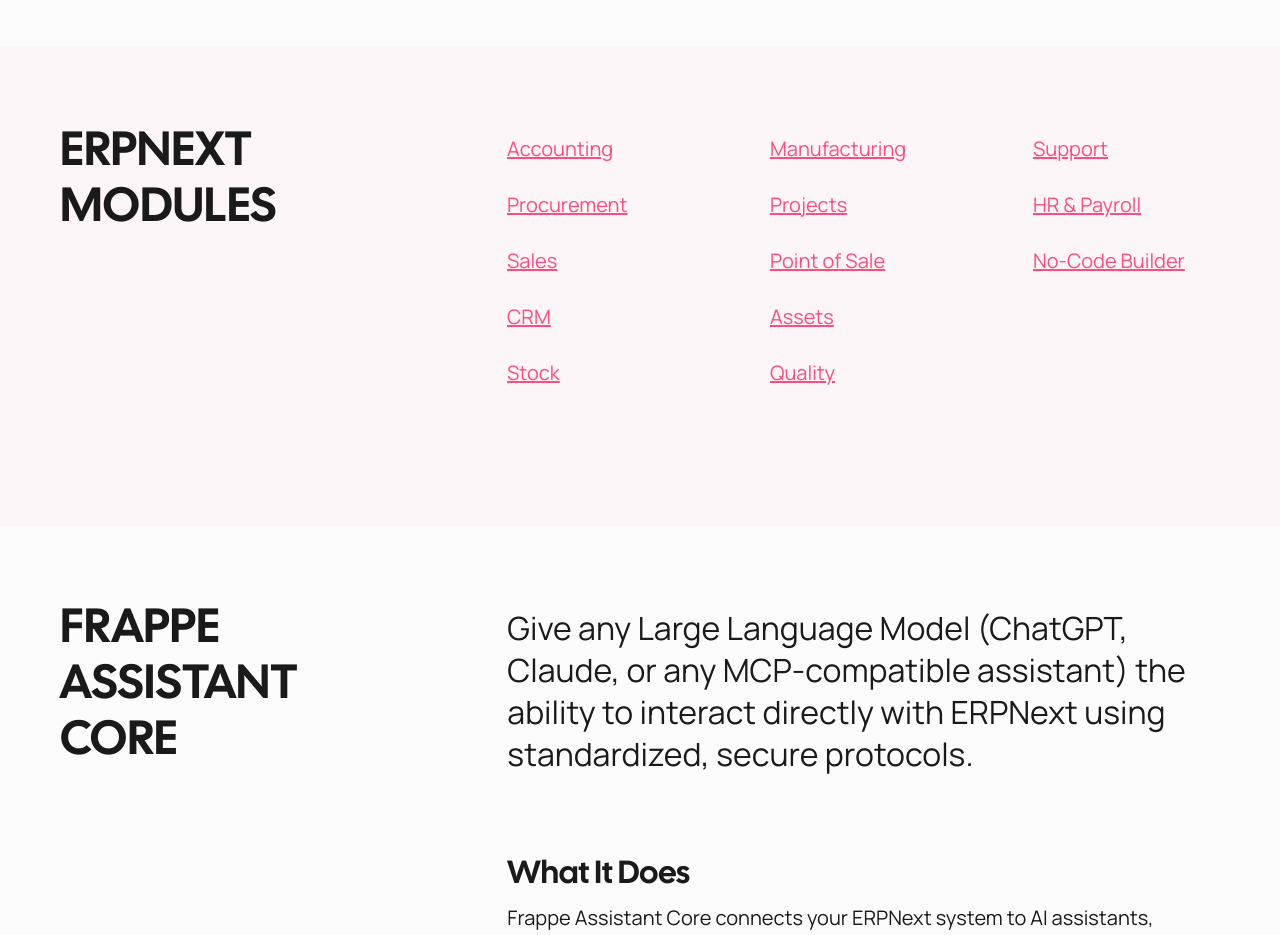
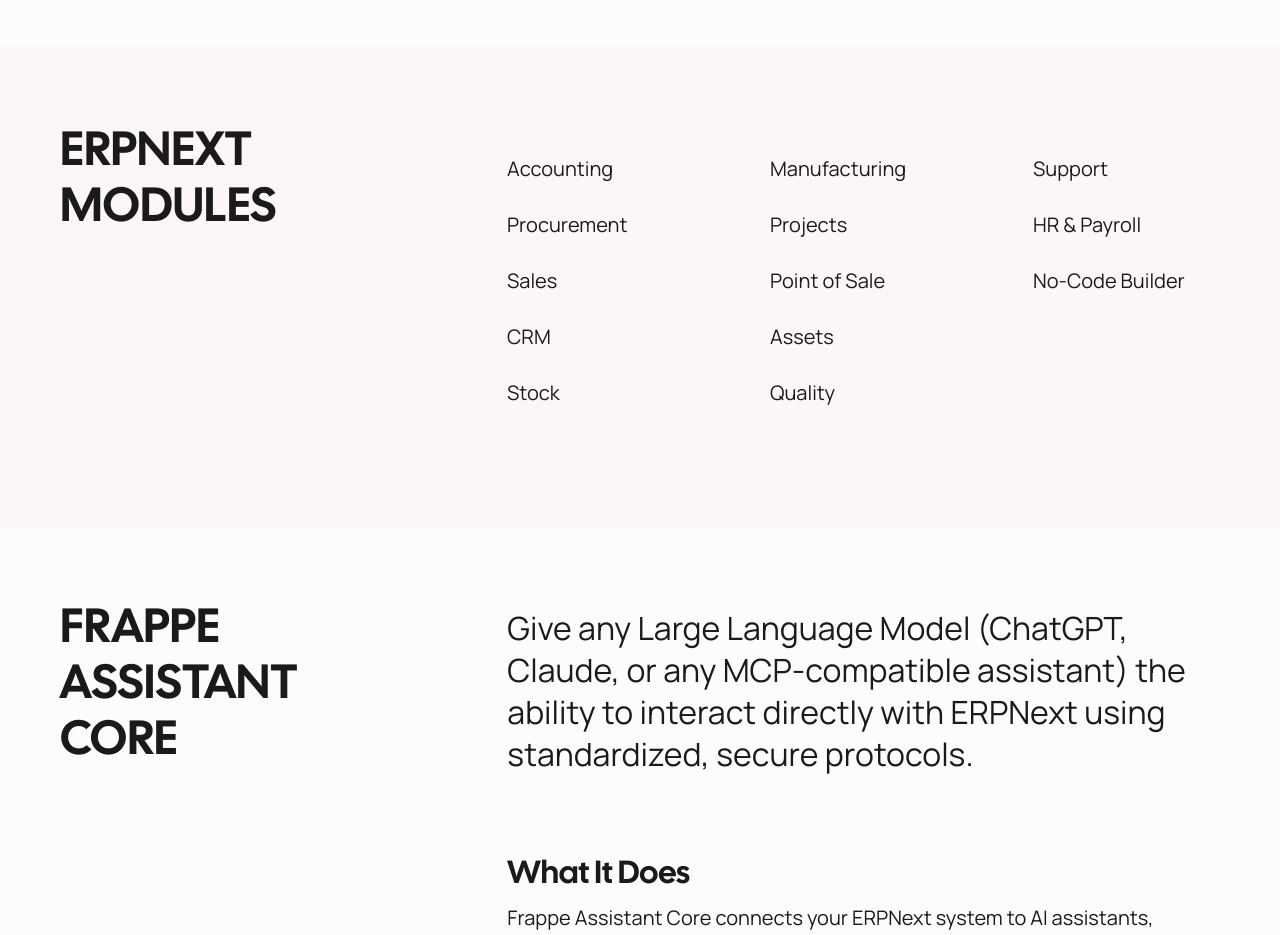
Before and after one commit to kate9809/envlab, a website: page source/frappe.html in a window 1280 px wide. Shown: the part 4160-5095 px from the top of the page. Drawn offline with Linux system fonts and the light colour scheme.

Commit message:
Add files via upload

```diff
--- a/source/frappe.html
+++ b/source/frappe.html
@@ -21,7 +21,10 @@
     media="(prefers-color-scheme: light)">
   <link rel="apple-touch-icon" sizes="192x192" href="favicons/favicon_192x192_dark.png"
     media="(prefers-color-scheme: dark)">
-
+  <link rel="preload" href="./fonts/CalSans/CalSans-Regular.woff2" as="font" type="font/woff2" crossorigin>
+  <link rel="preload" href="./fonts/Manrope/Manrope-Regular.woff2" as="font" type="font/woff2" crossorigin>
+  <link rel="preload" href="./fonts/Manrope/Manrope-ExtraBold.woff2" as="font" type="font/woff2" crossorigin>
+  <script defer src="https://umami.envlab.tech/script.js" data-website-id="a656ad5e-8563-4d49-9dc5-1f9d1a2155bb"></script>
 </head>
 
 <body class="page-body">
@@ -370,43 +373,43 @@
               <h2 class="builder-title title title--average title--uppercase">ERPNext Modules</h2>
               <ul class="builder-list">
                 <li class="builder-item">
-                  <a class="builder-link link" href="#">Accounting</a>
+                  <p class="builder-module">Accounting</p>
                 </li>
                 <li class="builder-item">
-                  <a class="builder-link link" href="#">Procurement</a>
+                  <p class="builder-module">Procurement</p>
                 </li>
                 <li class="builder-item">
-                  <a class="builder-link link" href="#">Sales</a>
+                  <p class="builder-module">Sales</p>
                 </li>
                 <li class="builder-item">
-                  <a class="builder-link link" href="#">CRM</a>
+                  <p class="builder-module">CRM</p>
                 </li>
                 <li class="builder-item">
-                  <a class="builder-link link" href="#">Stock</a>
+                  <p class="builder-module">Stock</p>
                 </li>
                 <li class="builder-item">
-                  <a class="builder-link link" href="#">Manufacturing</a>
+                  <p class="builder-module">Manufacturing</p>
                 </li>
                 <li class="builder-item">
-                  <a class="builder-link link" href="#">Projects</a>
+                  <p class="builder-module">Projects</p>
                 </li>
                 <li class="builder-item">
-                  <a class="builder-link link" href="#">Point of Sale</a>
+                  <p class="builder-module">Point of Sale</p>
                 </li>
                 <li class="builder-item">
-                  <a class="builder-link link" href="#">Assets</a>
+                  <p class="builder-module">Assets</p>
                 </li>
                 <li class="builder-item">
-                  <a class="builder-link link" href="#">Quality</a>
+                  <p class="builder-module">Quality</p>
                 </li>
                 <li class="builder-item">
-                  <a class="builder-link link" href="#">Support</a>
+                  <p class="builder-module">Support</p>
                 </li>
                 <li class="builder-item">
-                  <a class="builder-link link" href="#">HR & Payroll</a>
+                  <p class="builder-module">HR & Payroll</p>
                 </li>
                 <li class="builder-item">
-                  <a class="builder-link link" href="#">No-Code Builder</a>
+                  <p class="builder-module">No-Code Builder</p>
                 </li>
               </ul>
             </div>
```
Also changed, not shown: source/casestudies.html (+4 -1 lines), source/contactus.html (+7 -4 lines), source/index.html (+26 -20 lines), source/services.html (+4 -1 lines).
